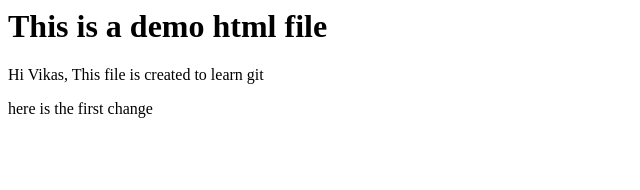
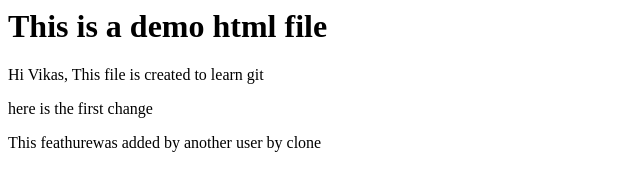
Before and after one commit to vikaskhir/awesome-repo, a plain HTML site: page index.html in a window 1280 px wide. Shown: the whole page, without its empty margins (0-640 px from the left). Drawn offline with Linux system fonts and the light colour scheme.

Commit message:
added feature clone

```diff
--- a/index.html
+++ b/index.html
@@ -3,6 +3,7 @@
 <h1>This is a demo  html file</h1>
 <p>Hi Vikas, This file is created to learn git</p>
 here is the first change
+<p>This feathurewas added by another user by clone</p>
 
 
 </html>
```
